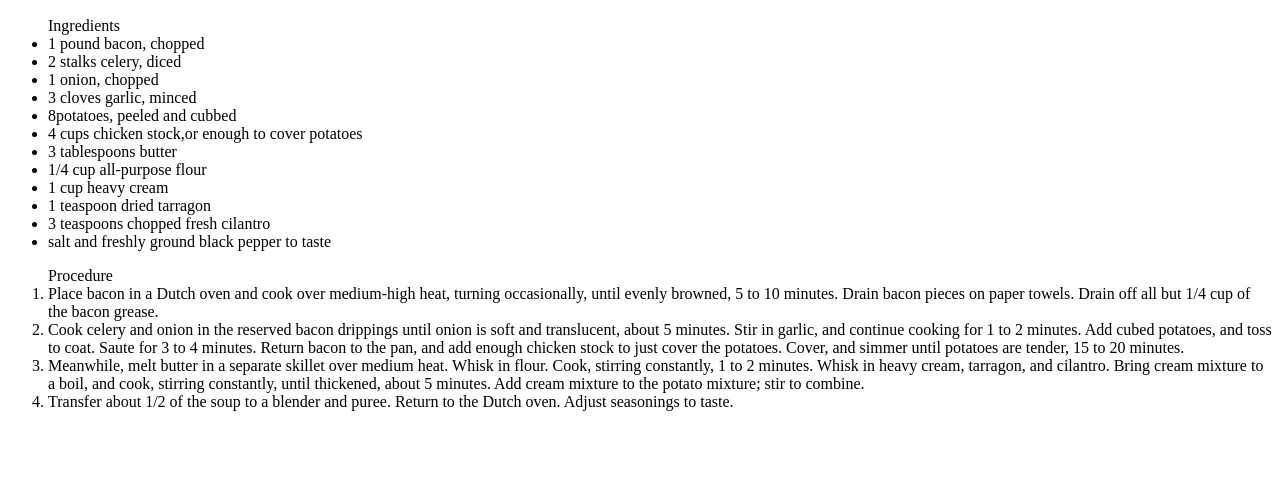
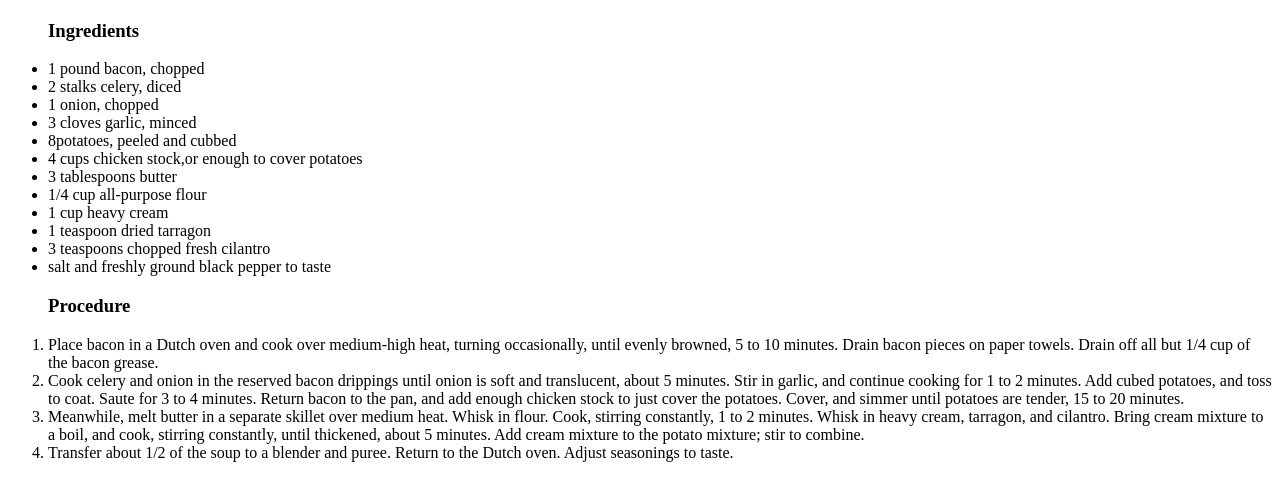
Before and after one commit to sabrek15/odin-recipes, a plain HTML site: page recipes/potato_soup.html in a window 1280 px wide. Shown: the part 383-861 px from the top of the page. Before the commit the page ends 810 px from the top, so only its background shows below. Drawn offline with Linux system fonts and the light colour scheme.

Commit message:
index.html

```diff
--- a/recipes/potato_soup.html
+++ b/recipes/potato_soup.html
@@ -15,7 +15,7 @@
             alt=""></div>
     <div>
         <ul>
-            Ingredients
+            <h3>Ingredients</h3>
             <li>1 pound bacon, chopped</li>
             <li>2 stalks celery, diced</li>
             <li>1 onion, chopped</li>
@@ -32,7 +32,7 @@
     </div>
     <div>
         <ol>
-            Procedure
+            <h3>Procedure</h3>
             <li>Place bacon in a Dutch oven and cook over medium-high heat, turning occasionally, until evenly browned,
                 5 to 10 minutes. Drain bacon pieces on paper towels. Drain off all but 1/4 cup of the bacon grease.</li>
             <li>Cook celery and onion in the reserved bacon drippings until onion is soft and translucent, about 5
```
Also changed, not shown: index.html (+3 -0 lines), recipes/chicken_noodle_soup.html (+2 -2 lines), recipes/chicken_tortila_soup.html (+2 -0 lines).
